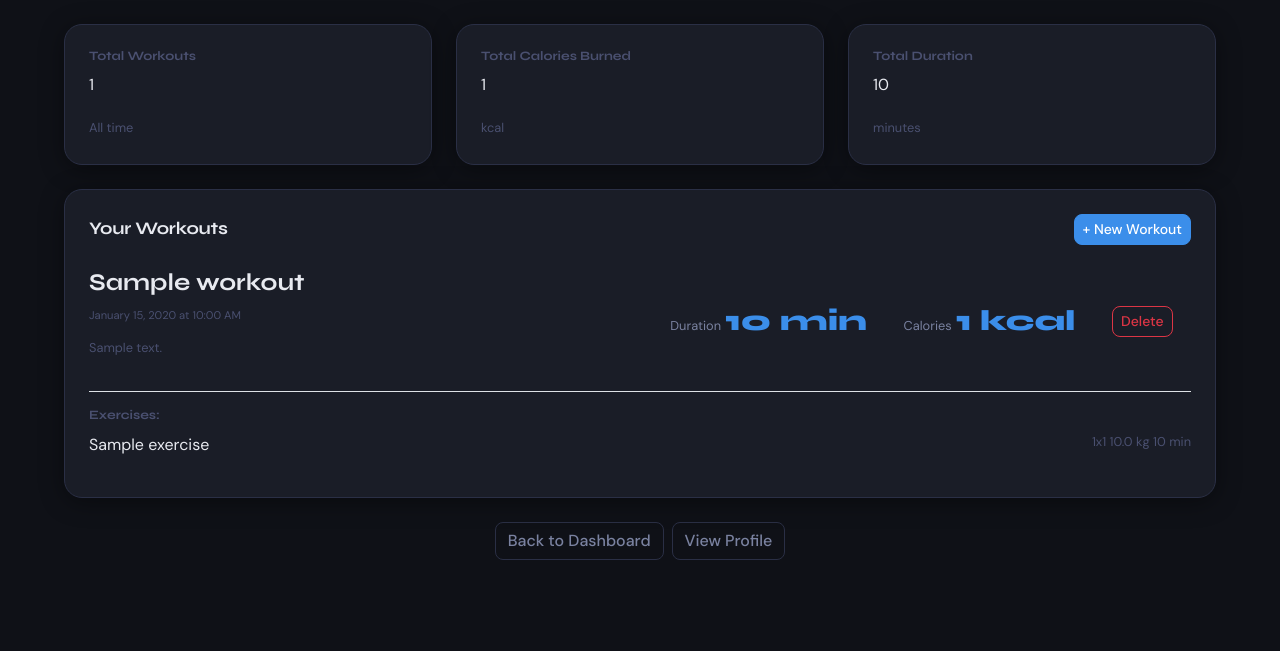
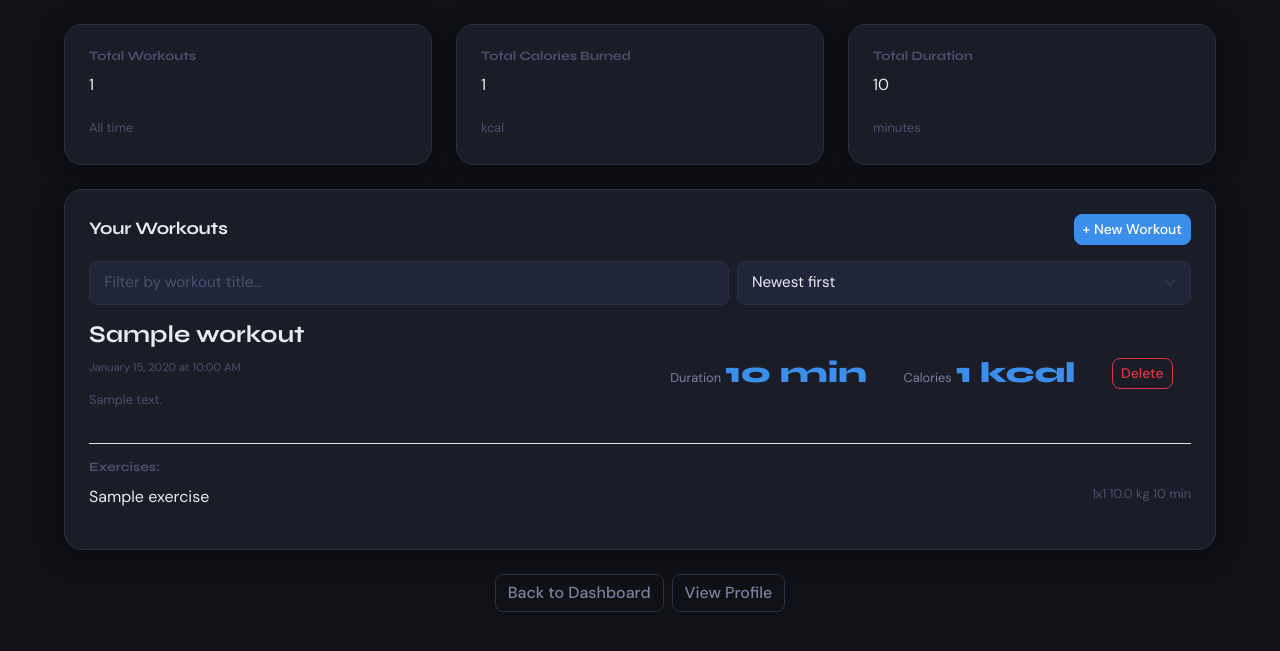
Before and after one commit to Noah4649/CITS3403GroupProject, a Flask app: page /history in a window 1280 px wide. Shown: the part 60-711 px from the top of the page. Run offline with Flask 3, Linux system fonts and the light colour scheme; a user stored in the database is signed in; tables that the repository leaves empty hold one stand-in row (values such as "Sample post"); some libraries are stand-ins or nearby versions.

Commit message:
add filter, sort and delete modal to history page

```diff
--- a/app/templates/history.html
+++ b/app/templates/history.html
@@ -38,7 +77,7 @@
 
     <section class="card app-card workout-history-card mb-4">
         <div class="card-body">
-            <div class="d-flex justify-content-between align-items-center mb-4">
+            <div class="d-flex justify-content-between align-items-center mb-3">
                 <h2 class="section-title mb-0">Your Workouts</h2>
                 <a href="{{ url_for('main.start_workout') }}" class="btn btn-primary btn-sm">
                     <span>+ New Workout</span>
@@ -46,9 +85,31 @@
             </div>
 
             {% if workouts %}
-                <div class="workout-list">
+                <div class="row g-2 mb-3" id="history-toolbar">
+                    <div class="col-md-7">
+                        <label for="history-filter" class="visually-hidden">Filter by title</label>
+                        <input type="text" id="history-filter" class="form-control form-control-sm"
+                               placeholder="Filter by workout title…" aria-label="Filter by workout title">
+                    </div>
+                    <div class="col-md-5">
+                        <label for="history-sort" class="visually-hidden">Sort workouts</label>
+                        <select id="history-sort" class="form-select form-select-sm" aria-label="Sort workouts">
+                            <option value="date-desc">Newest first</option>
+                            <option value="date-asc">Oldest first</option>
+                            <option value="duration-desc">Longest duration</option>
+                            <option value="calories-desc">Most calories burned</option>
+                            <option value="title-asc">Title (A–Z)</option>
+                        </select>
+                    </div>
+                </div>
+
+                <div class="workout-list" id="workout-list">
                     {% for workout in workouts %}
-                        <div class="workout-item-card mb-3">
+                        <div class="workout-item-card mb-3"
+                             data-title="{{ workout.title|lower }}"
+                             data-date="{{ workout.date.isoformat() }}"
+                             data-duration="{{ workout.duration_mins or 0 }}"
+                             data-calories="{{ (workout.calories_burned or 0)|int }}">
                             <div class="row align-items-center">
                                 <div class="col-md-6">
                                     <h4 class="workout-title">{{ workout.title }}</h4>
@@ -86,11 +147,14 @@
                                             </span>
                                         </div>
 
-                                        <a href="{{ url_for('main.delete_workout', workout_id=workout.id) }}"
-                                           class="btn btn-outline-danger btn-sm"
-                                           onclick="return confirm('Are you sure you want to delete this workout?');">
-                                           Delete
-                                        </a>
+                                        <button type="button"
+                                                class="btn btn-outline-danger btn-sm js-delete-workout"
+                                                data-bs-toggle="modal"
+                                                data-bs-target="#deleteWorkoutModal"
+                                                data-workout-title="{{ workout.title }}"
+                                                data-delete-url="{{ url_for('main.delete_workout', workout_id=workout.id) }}">
+                                            Delete
+                                        </button>
                                     </div>
                                 </div>
                             </div>
@@ -121,6 +185,10 @@
                         </div>
                     {% endfor %}
                 </div>
+
+                <p id="history-no-results" class="text-muted text-center py-3 mb-0" hidden>
+                    No workouts match your filter.
+                </p>
             {% else %}
                 <div class="empty-state text-center py-5">
                     <p class="text-muted mb-3">No workouts logged yet.</p>
@@ -139,4 +207,30 @@
         </div>
     </div>
 
+    <!-- Delete confirmation modal -->
+    <div class="modal fade" id="deleteWorkoutModal" tabindex="-1"
+         aria-labelledby="deleteWorkoutModalLabel" aria-hidden="true">
+        <div class="modal-dialog modal-dialog-centered">
+            <div class="modal-content">
+                <div class="modal-header">
+                    <h5 class="modal-title" id="deleteWorkoutModalLabel">Delete workout?</h5>
+                    <button type="button" class="btn-close" data-bs-dismiss="modal" aria-label="Close"></button>
+                </div>
+                <div class="modal-body">
+                    Are you sure you want to permanently delete
+                    <strong id="delete-workout-title">this workout</strong>?
+                    This cannot be undone.
+                </div>
+                <div class="modal-footer">
+                    <button type="button" class="btn btn-outline-secondary" data-bs-dismiss="modal">Cancel</button>
+                    <a id="delete-workout-confirm" href="#" class="btn btn-danger">Delete</a>
+                </div>
+            </div>
+        </div>
+    </div>
+
 {% endblock %}
+
+{% block extra_scripts %}
+<script src="{{ url_for('static', filename='js/history.js') }}"></script>
+{% endblock %}
```
Also changed, not shown: other parts of app/templates/history.html (+39 -0 lines).
